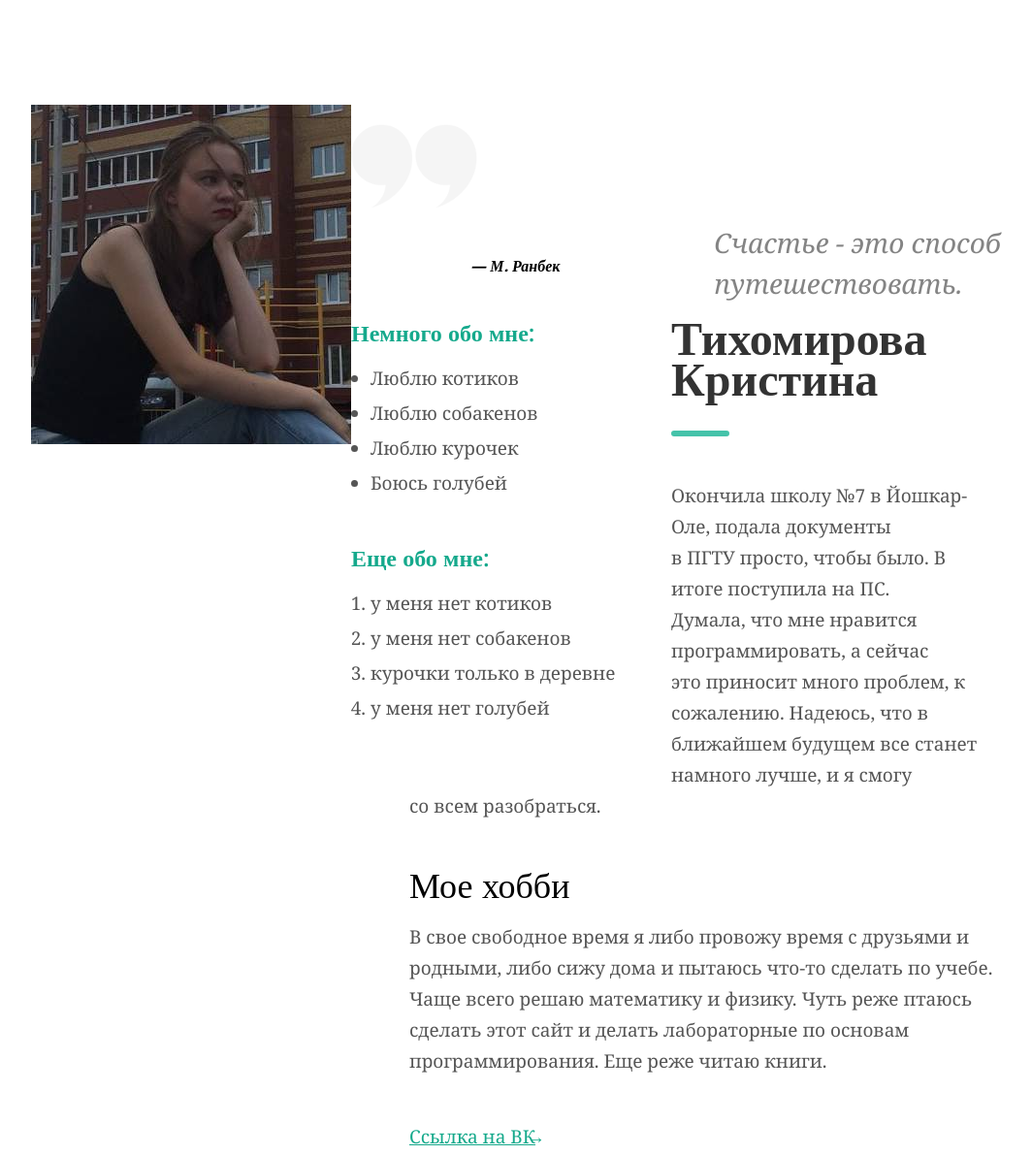
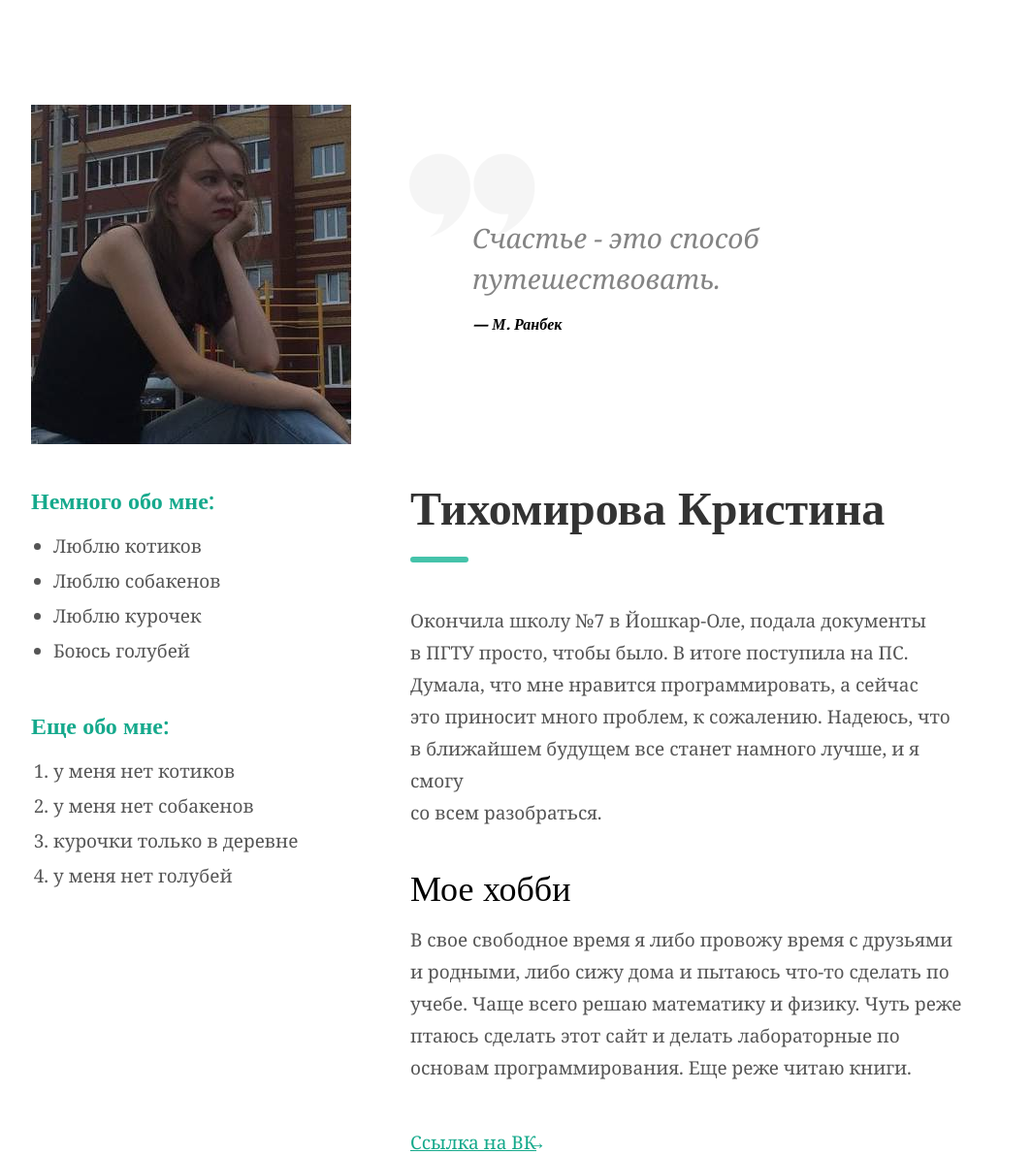
Before and after one commit to ktodkf/labs, a PHP site: page / in a window 1280 px wide. Shown: the whole page at 97% size, without its empty margins (108-1172 px from the left). Run offline with PHP 8.4, Linux system fonts and the light colour scheme.

Commit message:
Update style.css

```diff
--- a/Front-End/lw5/css/style.css
+++ b/Front-End/lw5/css/style.css
@@ -1,121 +1,105 @@
-.container
-{
+.container {
     padding: 100px 0 0 0;
     max-width: 1000px;
     margin: 0 auto;
 }
 
-.photo_quote
-{
-    float: left;
-    margin-bottom: 45px;
+.quote {
+    padding-top: 50px;
+    margin-left: 60px;
 }
 
-.photo
-{
+.top {
+    display: flex;
+}
+
+.photo {
     width: 330px;
     height: 350px;
-    float: left;
 }
 
-.quote
-{
-    padding-top: 20px;
+.quotes {
+    margin-left: -65px;
+    padding-top: 116px;
 }
 
-.quotes
-{
-    padding-top: 30px;
-    margin-left: 390px;
-}
-
-.text_quote::before
-{
+.text_quote::before {
     content: '';
 }
 
-.text_quote
-{
+.text_quote {
     color: #848484;
-    margin: -20px 0 14px 60px;
-    float: right;
     font: italic 28px/42px Georgia;
 }
 
-.author
-{
-    margin-left: 63px;
+.author {
     font: normal bold 16px/18px Open Sans;
+    margin-top: 17px
 }
 
-.lists
-{
+.lists {
     width: 330px;
-    float: left;
 }
 
-.title_list
-{
+.title_list {
     font: 600 24px/32px Open Sans;
     color: #15a98c;
 }
 
-.element_lists
-{
+.element_lists {
     color: #555555;
-    margin: 13px 0 43px -20px;
+    margin: 13px 0 43px -17px;
     font: 19px/36px Georgia;
 }
 
-.name
-{
-    margin-bottom: 33px;
+.name {
+    margin: 2px 0 30px 0;
     color: #333333;
     width: 580px;
     font: 700 48px/42px Open Sans;
 }
 
-.line
-{
+.line {
     border: 3px solid #45c3aa;
     border-radius: 3px;
     width: 54px;
     margin: 0;
-    margin-bottom: 45px;
+    margin-bottom: 44px;
 }
 
-.info
-{
-    padding-left: 390px;
+.info {
+    margin-left: 61px;
+    width: 570px;
 }
 
-.text
-{
+.text {
     text-align: left;
-    margin-top: 7px ;
-    font: 19px/32px Georgia;
+    margin-top: 7px;
+    font: 19px/33px Georgia;
     color: #555555;
 }
 
-.my_hobby
-{
+.my_hobby {
     font: normal 36px/60px Open Sans;
-    margin: 36px 0 5px 0;
+    margin: 31px 0 5px 0;
 }
 
-.link
-{
+.link {
     color: #15a98b;
     font: 19px Georgia;
     position: relative;
-    top: 30px;
+    top: 28px;
     text-decoration: underline;
 }
 
-.link::after
-{
+.link::after {
     content: '\2192';
     display: inline-block;
     position: absolute;
     left: 121px;
 }
+
+.top_information {
+    display: flex;
+    margin-top: 42px;
+}
```
